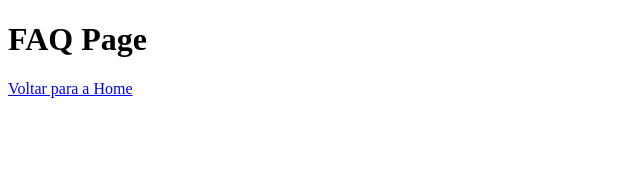
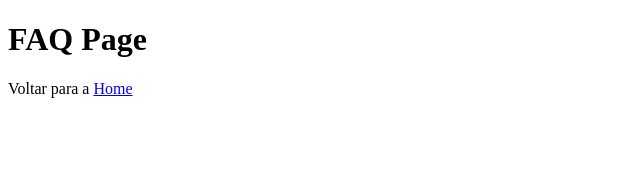
Before and after one commit to oalvesxp/nextjs-intro, a Next.js app: page /faq in a window 1280 px wide. Shown: the top 170 px of the page, without its empty margins (0-640 px from the left). Built offline with nearby package versions, Linux system fonts and the light colour scheme.

Commit message:
Aula 01.08 - Componente Link do Next.js

```diff
--- a/pages/faq.js
+++ b/pages/faq.js
@@ -1,8 +1,12 @@
+import Link from '../src/components/Link'
+
 export default function Faq() {
   return (
     <>
       <h1>FAQ Page</h1>
-      <a href="/">Voltar para a Home</a>
+      <p>
+        Voltar para a <Link href="/">Home</Link>
+      </p>
     </>
   )
 }
--- a/pages/index.js
+++ b/pages/index.js
@@ -1,8 +1,12 @@
+import Link from '../src/components/Link'
+
 export default function Home() {
   return (
     <>
       <h1>Home Page</h1>
-      <a href="/faq">Ir para o Faq</a>
+      <p>
+        Ir para o <Link href="/faq">FAQ</Link>
+      </p>
     </>
   )
 }
--- /dev/null
+++ b/src/components/Link/index.js
@@ -0,0 +1,9 @@
+import NextLink from 'next/link'
+
+export default function Link({ children, href, ...props }) {
+  return (
+    <>
+      <NextLink href={href}>{children}</NextLink>
+    </>
+  )
+}
```
Also changed, not shown: pages/404.js (added, +13 -0 lines).
